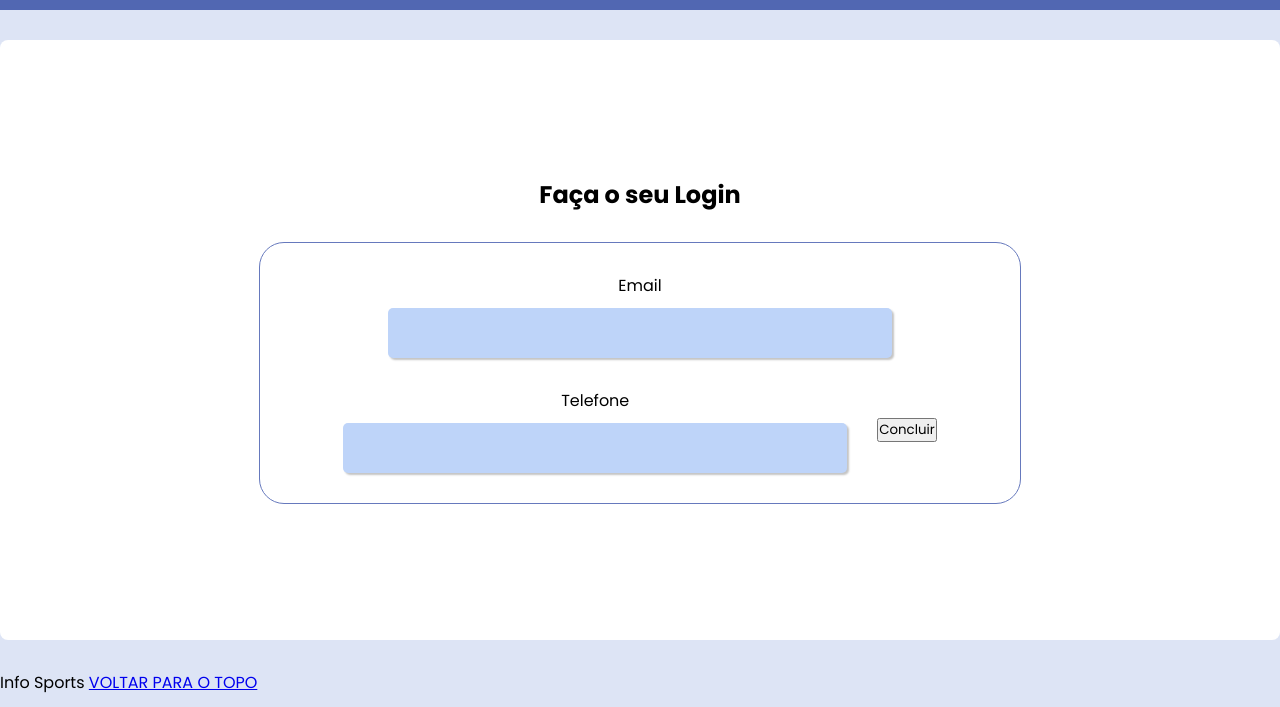
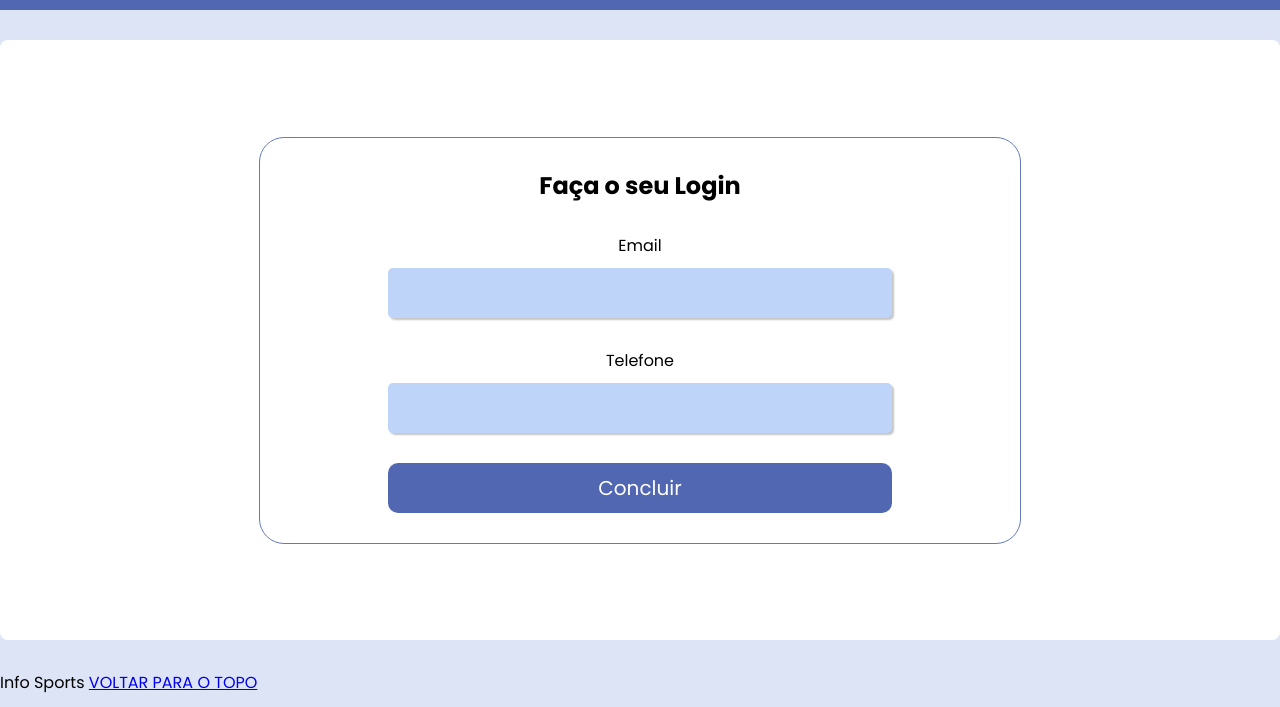
Before and after one commit to jhonatans/infoSports, a plain HTML site: page Sprint 3/login.html in a window 1280 px wide. Shown: the part 93-800 px from the top of the page. Drawn offline with Linux system fonts and the light colour scheme.

Commit message:
Update login.html

```diff
--- a/Sprint 3/login.html
+++ b/Sprint 3/login.html
@@ -27,8 +27,8 @@
     </header>
     <section>
       <div class="box-content">
-        <h1>Faça o seu Login</h1>
         <form action="">
+          <h1>Faça o seu Login</h1>
           <div class="email">
             <label for="">Email</label>
             <input type="text">
@@ -37,7 +37,7 @@
             <label for="">Telefone</label>
             <input type="text">
           </div>
-          <button>Concluir</button>
+          <button class="btn-concluir">Concluir</button>
 
         </form>
       </div>
```
